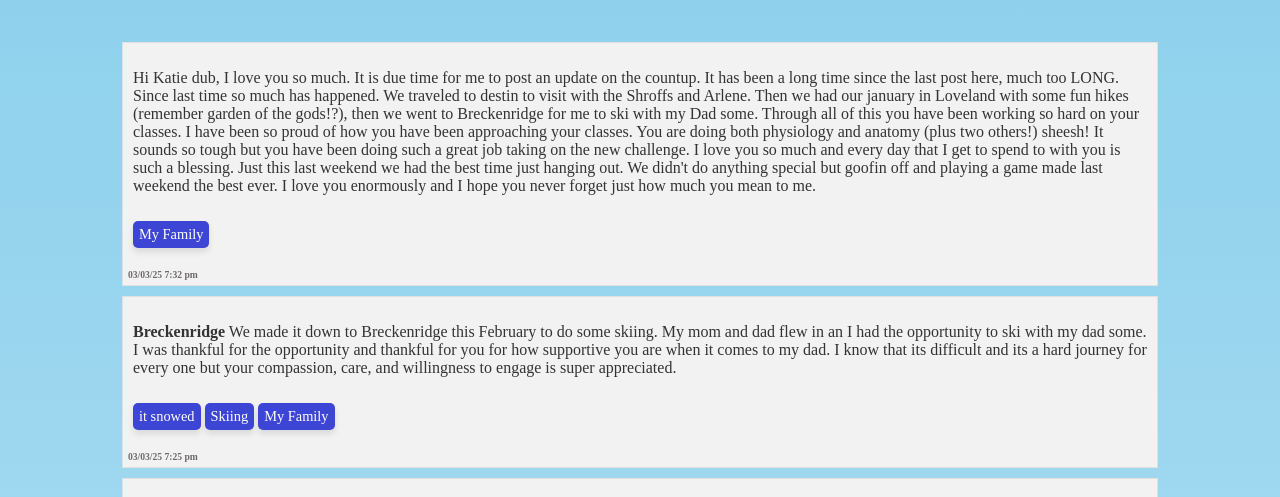
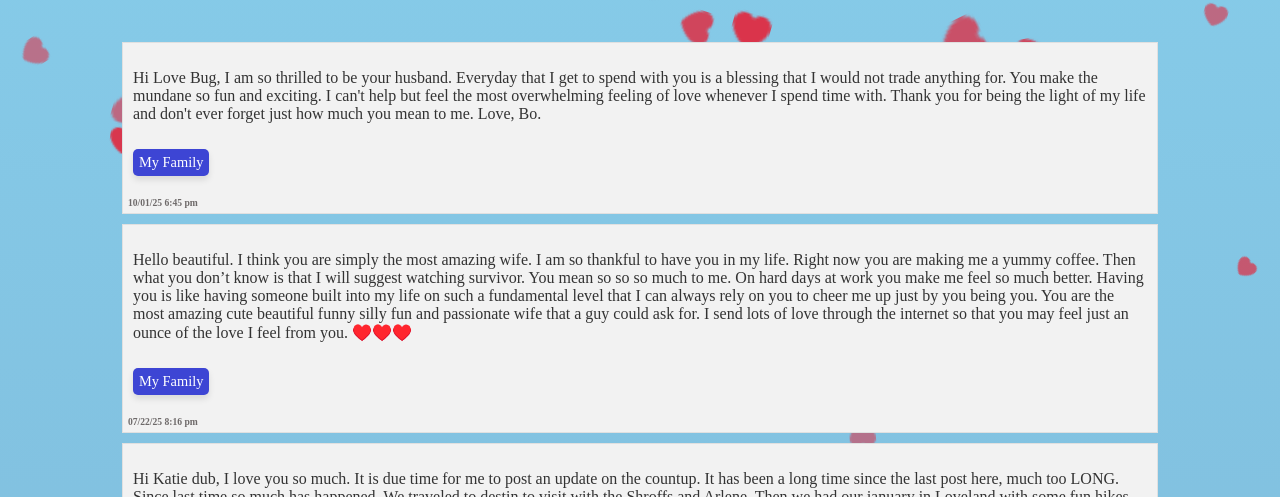
Before and after one commit to bpendley/countup, a plain HTML site: page file.html in a window 1280 px wide. Shown: the part 247-744 px from the top of the page. Drawn offline with Linux system fonts and the light colour scheme.

Commit message:
hearts and new message

```diff
--- a/file.html
+++ b/file.html
@@ -8,6 +8,16 @@
   </title>
   <link id = "favicon" rel="icon" type="image/x-icon" href="images/favicon.png">
   <style>
+    #triangleCanvas {
+  position: fixed;
+  top: 0;
+  left: 0;
+  z-index: -1; /* Stay behind all other content */
+  width: 100%;
+  height: 100%;
+  pointer-events: none; /* Let clicks go through it */
+}
+
     /* Styled link (button-like) */
     .image-link {
       display: inline-block;
@@ -35,7 +45,7 @@
     }
 
    body {
-      background: linear-gradient(180deg, #87ceeb, #ffffff); /* Sky blue fading to white */
+      background: linear-gradient(180deg, #87ceeb, #6b89b0); /* Sky blue fading to white */
       font-family: 'Segoe UI', Tahoma, Geneva, Verdana, sans-serif;
       margin: 0;
       display: flex;
@@ -181,12 +191,41 @@
   </style>
  </head>
  <body>
+  <canvas id="triangleCanvas"></canvas>
   <h1>
    WE'VE BEEN MARRIED THIS LONG
   </h1>
   <p id="demo">
   </p>
   <div class="text-boxes" id="textBoxes">
+    <div class="text-box">
+      <p>
+        Hi Love Bug, I am so thrilled to be your husband.  Everyday that I get to spend with you is a blessing that I would not trade anything for.  You make the
+        mundane so fun and exciting.  I can't help but feel the most overwhelming feeling of love whenever I spend time with.  Thank you for being the light of my
+        life and don't ever forget just how much you mean to me.  Love, Bo.
+      </p>
+      <p>
+        <a href="javascript:void(0);" class="image-link" data-image="images/jan_feb_25/my_family.jpeg">My Family</a>
+      </p>
+      <b>
+       10/01/25 6:45 pm
+      </b>
+     </div>
+    <div class="text-box">
+      <p>
+        Hello beautiful.  I think you are simply the most amazing wife.  I am so thankful to have you in my life.  Right now you are making me a yummy coffee.
+        Then what you don’t know is that I will suggest watching survivor.  You mean so so so much to me.  On hard days at work you make me feel so much better.
+        Having you is like having someone built into my life on such a fundamental level that I can always rely on you to cheer me up just by you being you.
+        You are the most amazing cute beautiful funny silly fun and passionate wife that a guy could ask for.  I send lots of love through the internet so that
+        you may feel just an ounce of the love I feel from you.  ♥️♥️♥️
+      </p>
+      <p>
+        <a href="javascript:void(0);" class="image-link" data-image="images/jan_feb_25/my_family.jpeg">My Family</a>
+      </p>
+      <b>
+       07/22/25 8:16 pm
+      </b>
+     </div>
     <div class="text-box">
       <p>
         Hi Katie dub, I love you so much.  It is due time for me to post an update on the countup.  It has been a long time since the last post here, much too LONG.
@@ -608,6 +647,77 @@ createImageModal();
 
      // Sort the divs when the page loads
      window.onload = sortDivs;
+
+     // Floating heart animation
+const canvas = document.getElementById('triangleCanvas');
+const ctx = canvas.getContext('2d');
+
+function resizeCanvas() {
+  canvas.width = window.innerWidth;
+  canvas.height = window.innerHeight;
+}
+window.addEventListener('resize', resizeCanvas);
+resizeCanvas();
+
+// Load heart image
+const heartImage = new Image();
+heartImage.src = 'images/favicon.png';
+
+class Heart {
+  constructor() {
+    this.reset();
+  }
+
+  reset() {
+    this.x = Math.random() * canvas.width;
+    this.y = Math.random() * canvas.height;
+    this.size = 20 + Math.random() * 30;
+    this.speedX = -0.5 + Math.random();
+    this.speedY = -0.5 + Math.random();
+    this.rotation = Math.random() * Math.PI * 2;
+    this.rotationSpeed = (Math.random() - 0.5) * 0.01;
+    this.opacity = 0.5 + Math.random() * 0.5;
+  }
+
+  update() {
+    this.x += this.speedX;
+    this.y += this.speedY;
+    this.rotation += this.rotationSpeed;
+
+    // Wrap around
+    if (this.x > canvas.width) this.x = 0;
+    if (this.x < 0) this.x = canvas.width;
+    if (this.y > canvas.height) this.y = 0;
+    if (this.y < 0) this.y = canvas.height;
+  }
+
+  draw() {
+    ctx.save();
+    ctx.translate(this.x, this.y);
+    ctx.rotate(this.rotation);
+    ctx.globalAlpha = this.opacity;
+    ctx.drawImage(heartImage, -this.size / 2, -this.size / 2, this.size, this.size);
+    ctx.restore();
+    ctx.globalAlpha = 1.0; // Reset opacity
+  }
+}
+
+const hearts = Array.from({ length: 30 }, () => new Heart());
+
+function animateHearts() {
+  ctx.clearRect(0, 0, canvas.width, canvas.height);
+  if (!heartImage.complete) {
+    requestAnimationFrame(animateHearts);
+    return;
+  }
+  for (const heart of hearts) {
+    heart.update();
+    heart.draw();
+  }
+  requestAnimationFrame(animateHearts);
+}
+animateHearts();
+
   </script>
  </body>
 </html>
```
Also changed, not shown: images/heart.png (added).
